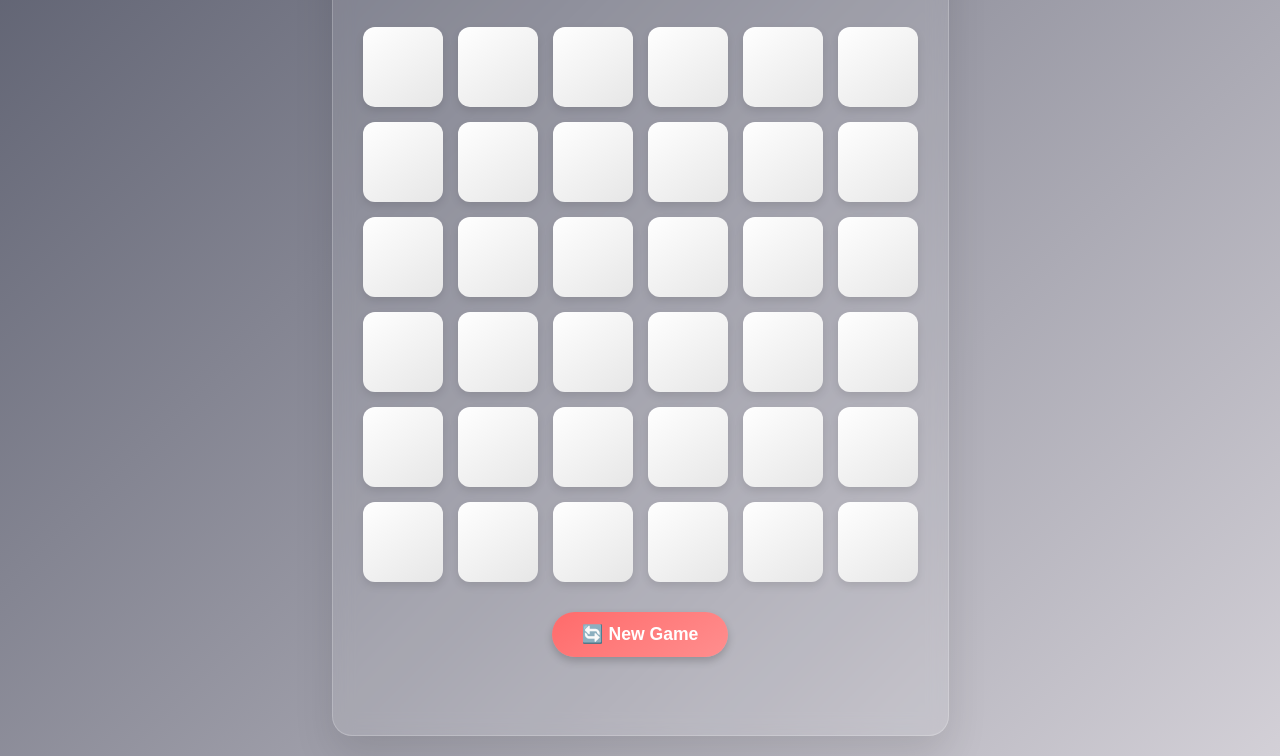
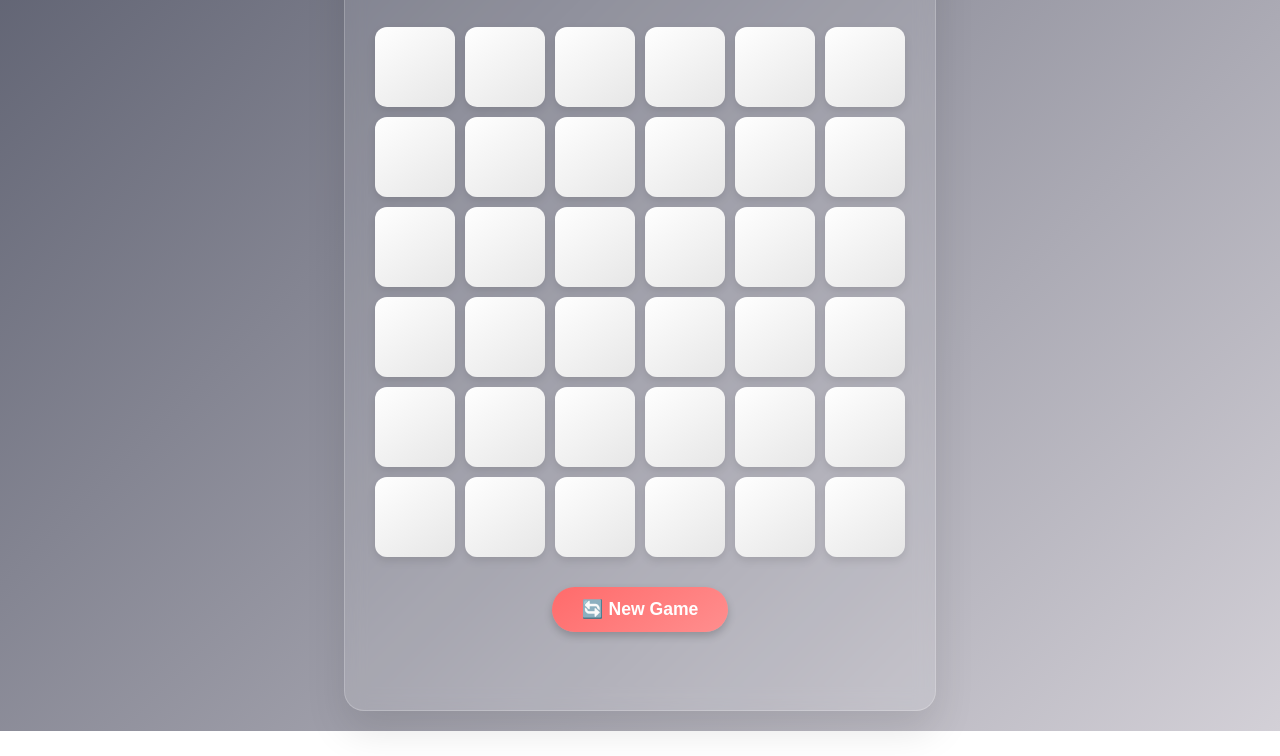
Before and after one commit to bbeeind/test-website, a plain HTML site: page MatchingGame/memory-match-game.html in a window 1280 px wide. Shown: the part 130-886 px from the top of the page. After the commit the page ends 861 px from the top, so only its background shows below. Drawn offline with Linux system fonts and the light colour scheme.

Commit message:
Update matching game from 800 to 600px

```diff
--- a/MatchingGame/memory-match-game.html
+++ b/MatchingGame/memory-match-game.html
@@ -53,8 +53,8 @@
         .grid {
             display: grid;
             grid-template-columns: repeat(6, 1fr);
-            gap: 15px;
-            max-width: 800px;
+            gap: 10px;
+            max-width: 600px;
             margin: 0 auto;
         }
 
@@ -137,7 +137,7 @@
             opacity: 1;
         }
 
-        @media (max-width: 800px) {
+        @media (max-width: 600px) {
             .grid {
                 max-width: 90vw;
             }
```
